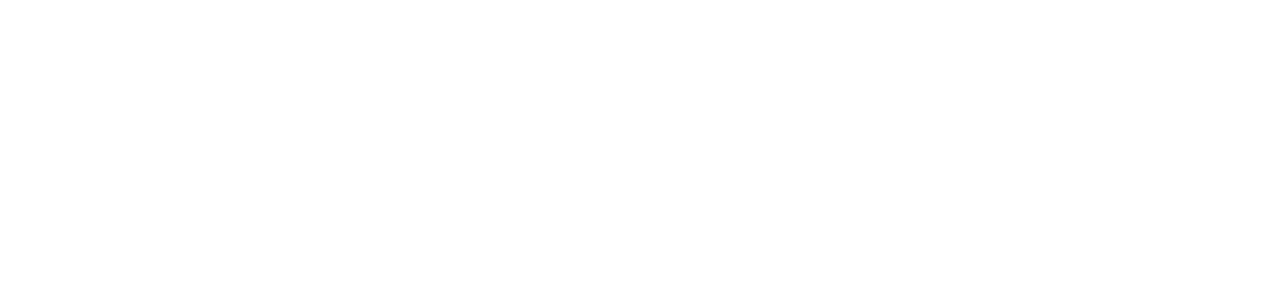
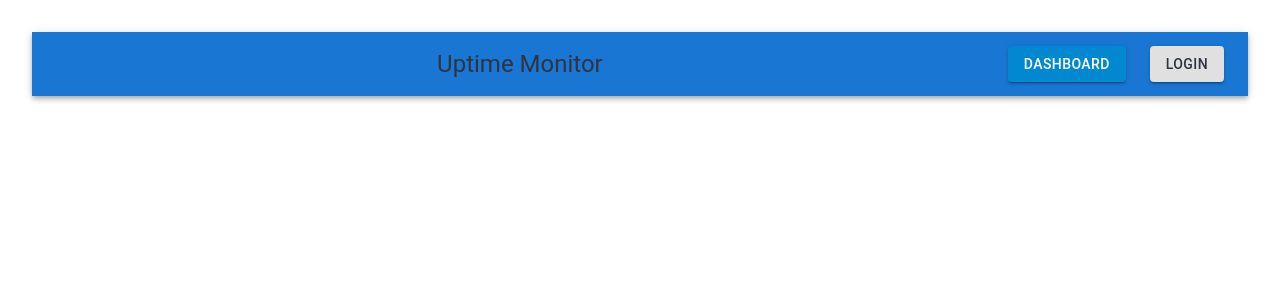
Before and after one commit to ananthvk/uptime-monitor, a React app in the folder frontend/: page / in a window 1280 px wide. Before the commit this address had no page. Shown: the top 300 px of the page. Built offline with nearby package versions, Linux system fonts and the light colour scheme; the HTML template or start-up script is replaced by a standard one.

Commit message:
implemented crud functionality in frontend

```diff
--- a/frontend/src/App.tsx
+++ b/frontend/src/App.tsx
@@ -1,13 +1,23 @@
 import './App.css'
-import { BrowserRouter, Route, Routes } from 'react-router'
+import { BrowserRouter, Link, Route, Routes } from 'react-router'
 import MonitorList from './components/MonitorList'
 import CreateMonitor from './components/CreateMonitor'
 import EditMonitor from './components/EditMonitor'
 import MonitorDetail from './components/MonitorDetail'
+import { AppBar, Button, Toolbar, Typography } from '@mui/material'
 
 function App() {
     return (
         <BrowserRouter>
+            <AppBar position="static" enableColorOnDark>
+                <Toolbar sx={{gap: 3}}>
+                    <Typography variant="h5" component="div" sx={{ flexGrow: 1 }}>
+                        Uptime Monitor
+                    </Typography>
+                    <Button color="info" variant='contained' component={Link} to="/dashboard">Dashboard</Button>
+                    <Button color="inherit" variant='contained'>Login</Button>
+                </Toolbar>
+            </AppBar>
             <Routes>
                 <Route path="/dashboard" element={<MonitorList />} />
                 <Route path="monitor">
--- a/frontend/src/components/MonitorDetail.tsx
+++ b/frontend/src/components/MonitorDetail.tsx
@@ -1,7 +1,7 @@
 import { Link, useNavigate, useParams } from "react-router"
 import axiosClient from "../axios-client";
 import { useMutation, useQuery } from "react-query";
-import { Alert, Box, Button } from "@mui/material";
+import { Alert, Box, IconButton } from "@mui/material";
 import { Delete, Edit } from "@mui/icons-material";
 
 type Monitor = { id: string, name: string, url: string, port: string, type: string }
@@ -55,10 +55,10 @@ function MonitorDetail() {
                 {monitor?.name}
             </h1>
             <Box>
-                <Button component={Link} to={`/monitor/${monitor_id}/edit`}>
+                <IconButton aria-label="Edit this monitor" component={Link} to={`/monitor/${monitor_id}/edit`}>
                     <Edit />
-                </Button>
-                <Button onClick={() => {
+                </IconButton>
+                <IconButton aria-label="Delete this monitor" onClick={() => {
                     deleteMutation.mutate({}, {
                         onSuccess: (_: any) => {
                             navigate(`/dashboard`)
@@ -66,7 +66,7 @@ function MonitorDetail() {
                     })
                 }}>
                     <Delete />
-                </Button>
+                </IconButton>
             </Box>
         </Box>
         <p>
--- a/frontend/src/components/MonitorList.tsx
+++ b/frontend/src/components/MonitorList.tsx
@@ -42,12 +42,8 @@ function MonitorList() {
 
     return <Box display="flex" flexDirection="column" justifyItems="center" alignItems="center">
         <h1>
-            List of monitors
+            Dashboard
         </h1>
-        <Button variant='contained' component={Link} to="/monitor/new">
-            <Add />
-            New Monitor
-        </Button>
         <Box
             display="flex"
             flexDirection="column"
@@ -64,6 +60,13 @@ function MonitorList() {
             }}
             gap={3}
         >
+
+            <Box display="flex" flexDirection="row" justifyContent="flex-end" width="100%">
+                <Button variant='contained' component={Link} to="/monitor/new">
+                    <Add />
+                    New Monitor
+                </Button>
+            </Box>
             {
                 monitors?.map(monitor =>
                     <MonitorListItem key={monitor.id} monitor={monitor} />
```
